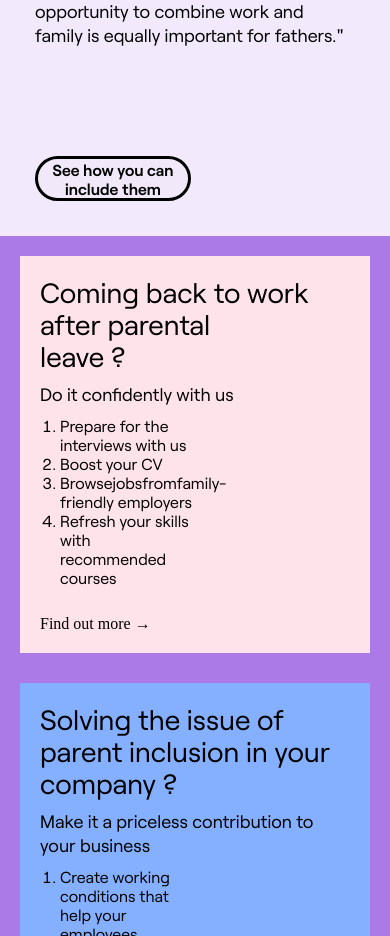
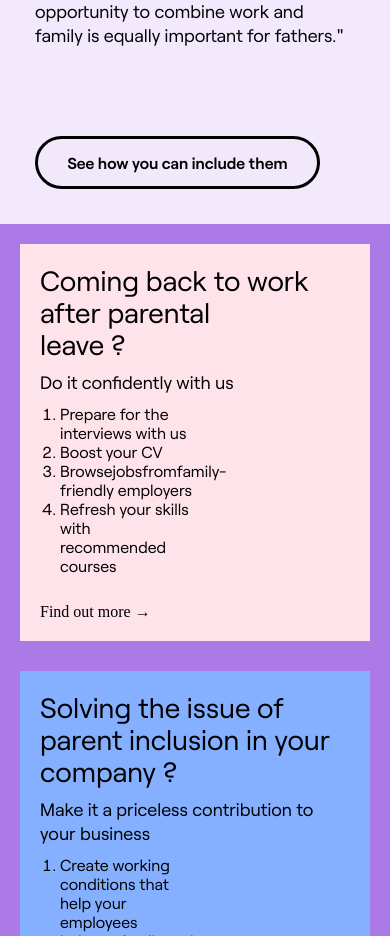
Before and after one commit to s0lena/hire-her, a React (Vite) app: page / in a window 390 px wide. Shown: the part 2122-3058 px from the top of the page. Built offline with nearby package versions, Linux system fonts and the light colour scheme.

Commit message:
change hamburger bar and buttom in homepage

```diff
--- a/src/components/Header/index.jsx
+++ b/src/components/Header/index.jsx
@@ -1,11 +1,12 @@
-import { BrowserRouter as Router, Link, Route } from "react-router-dom";
-import "./style.css";
-import "../../global.css";
-import { useState } from "react";
-import hamburgerImage from "./hamburger.svg";
+import { BrowserRouter as Router, Link, Route } from 'react-router-dom';
+import './style.css';
+import '../../global.css';
+import { useState } from 'react';
+import hamburgerImage from './hamburger.svg';
+import closeBar from './close-bar.svg';
 
 export const Header = () => {
-  const [active, setActive] = useState("");
+  const [active, setActive] = useState('');
   const [menuOpen, setMenuOpen] = useState(false);
 
   const handleLinkClick = (link) => {
@@ -23,41 +24,41 @@ export const Header = () => {
         <img className="logo" src="/logo.svg" />
       </Link>
       <button className="hamburger" onClick={toggleMenu}>
-        <img src={hamburgerImage} />
+        <img src={menuOpen ? closeBar : hamburgerImage} />
       </button>
-      <nav className={menuOpen ? "menu-open" : ""}>
+      <nav className={menuOpen ? 'menu-open' : ''}>
         <Link
           to="/"
-          className={active === "/" ? "active" : ""}
-          onClick={() => handleLinkClick("/")}
+          className={active === '/' ? 'active' : ''}
+          onClick={() => handleLinkClick('/')}
         >
           homepage
         </Link>
         <Link
           to="/employer-section"
-          className={active === "/employer-section" ? "active" : ""}
-          onClick={() => handleLinkClick("/employer-section")}
+          className={active === '/employer-section' ? 'active' : ''}
+          onClick={() => handleLinkClick('/employer-section')}
         >
           for employers
         </Link>
         <Link
           to="/employee-section"
-          className={active === "/employee-section" ? "active" : ""}
-          onClick={() => handleLinkClick("/employee-section")}
+          className={active === '/employee-section' ? 'active' : ''}
+          onClick={() => handleLinkClick('/employee-section')}
         >
           for employees
         </Link>
         <Link
           to="/test-your-company"
-          className={active === "/test-your-company" ? "active" : ""}
-          onClick={() => handleLinkClick("/test-your-company")}
+          className={active === '/test-your-company' ? 'active' : ''}
+          onClick={() => handleLinkClick('/test-your-company')}
         >
           test your company
         </Link>
         <Link
           to="/interview"
-          className={active === "/interview" ? "active" : ""}
-          onClick={() => handleLinkClick("/interview")}
+          className={active === '/interview' ? 'active' : ''}
+          onClick={() => handleLinkClick('/interview')}
         >
           interview simulator
         </Link>
--- a/src/components/HeroGrowTogether/style.css
+++ b/src/components/HeroGrowTogether/style.css
@@ -6,7 +6,7 @@
   flex-wrap: wrap-reverse;
   /* padding: 100px */
   padding-left: 200px;
-  width:100vw;
+  width: 100vw;
   padding-top: 120px;
   padding-bottom: 120px;
 }
@@ -71,7 +71,7 @@
     padding: 20px;
     align-items: flex-start; */
     padding-left: 35px;
-    margin:0;
+    margin: 0;
     flex-direction: column-reverse;
     width: 100vw;
     padding: 35px;
@@ -99,11 +99,11 @@
   }
 
   .container-hero__main button {
-    width: 100%;
-    max-width: 200px;
-    height: 45px;
+    /* width: 100%; */
+    /* max-width: 200px; */
+    /* height: 45px; */
     margin-left: 0;
-    margin-top: 20px;
+    /* margin-top: 20px; */
   }
 
   .container-hero__main {
@@ -111,7 +111,7 @@
   }
 
   .container-heroGrowTogether img {
-    height:150px;
+    height: 150px;
     width: 150px;
     margin: 0px;
     margin-top: 26px;
```
Also changed, not shown: src/components/Header/close-bar.svg (added).
